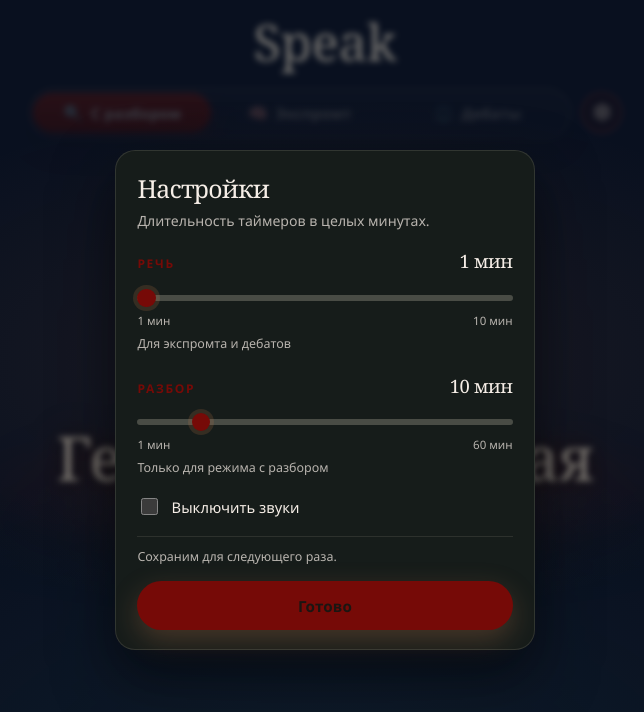
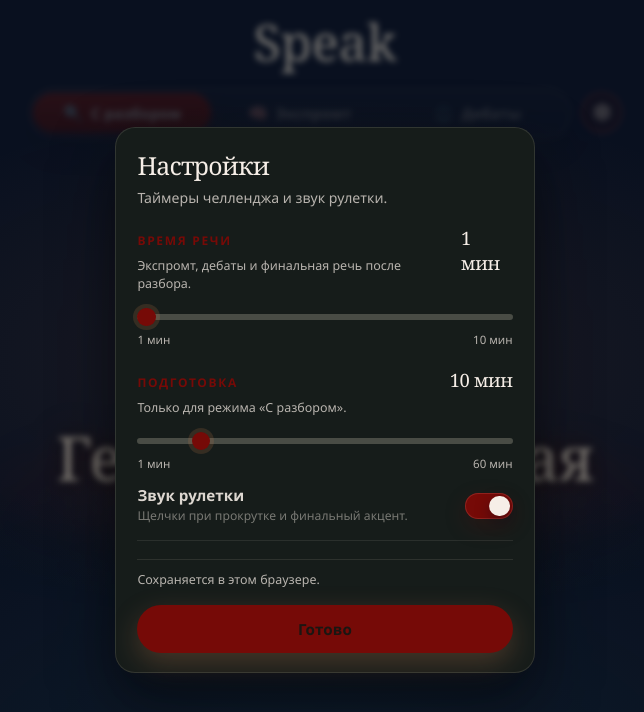
Before and after one commit to h0tzz/thinkquick, a Next.js app: page / in a window 1280 px wide. Both pictures are taken after a click on the button 916 px from the left and 112 px from the top of the page. Shown: the top 712 px of the page, without its empty margins (315-959 px from the left). Built offline with nearby package versions, Linux system fonts and the light colour scheme.

Commit message:
Refine challenge settings dialog

```diff
--- a/app/page.tsx
+++ b/app/page.tsx
@@ -616,13 +616,17 @@
   onChangeMinutes: (minutes: number) => void;
 }) {
   const id = useId();
+  const progress = ((minutes - min) / (max - min)) * 100;
 
   return (
     <div className="duration-field">
       <div className="duration-head">
+        <div className="duration-copy">
           <label className="duration-label" htmlFor={id}>
             {label}
           </label>
+          {hint ? <p className="duration-hint">{hint}</p> : null}
+        </div>
         <span className="duration-value" aria-live="polite">
           {formatDuration(minutes * 60)}
         </span>
@@ -638,6 +642,7 @@
         min={min}
         onChange={(event) => onChangeMinutes(Number(event.currentTarget.value))}
         step={1}
+        style={{ "--progress": `${progress}%` } as CSSProperties}
         type="range"
         value={minutes}
       />
@@ -645,7 +650,6 @@
         <span>{min} мин</span>
         <span>{max} мин</span>
       </div>
-      {hint ? <p className="duration-hint">{hint}</p> : null}
     </div>
   );
 }
@@ -674,7 +678,7 @@
   const panelRef = useRef<HTMLDivElement | null>(null);
   const dialogId = useId();
   const titleId = useId();
-  const muteId = useId();
+  const soundId = useId();
 
   const close = useCallback(() => {
     setOpen(false);
@@ -741,37 +745,49 @@
                   Настройки
                 </h2>
                 <p className="settings-panel-blurb">
-                  Длительность таймеров в целых минутах.
+                  Таймеры челленджа и звук рулетки.
                 </p>
               </header>
 
+              <div className="settings-list">
                 <DurationField
-                hint="Для экспромта и дебатов"
-                label="Речь"
+                  hint="Экспромт, дебаты и финальная речь после разбора."
+                  label="Время речи"
                   max={10}
                   min={1}
                   minutes={Math.round(speechSeconds / 60)}
                   onChangeMinutes={(minutes) => onChangeSpeech(minutes * 60)}
                 />
                 <DurationField
-                hint="Только для режима с разбором"
-                label="Разбор"
+                  hint="Только для режима «С разбором»."
+                  label="Подготовка"
                   max={60}
                   min={1}
                   minutes={Math.round(researchSeconds / 60)}
                   onChangeMinutes={(minutes) => onChangeResearch(minutes * 60)}
                 />
 
-              <div className="settings-mute">
+                <label className="settings-toggle" htmlFor={soundId}>
+                  <span className="settings-toggle-copy">
+                    <span className="settings-toggle-title">Звук рулетки</span>
+                    <span className="settings-toggle-hint">
+                      Щелчки при прокрутке и финальный акцент.
+                    </span>
+                  </span>
                   <input
-                  checked={muted}
-                  id={muteId}
-                  onChange={(event) => onChangeMuted(event.currentTarget.checked)}
+                    checked={!muted}
+                    className="sr-only"
+                    id={soundId}
+                    onChange={(event) => onChangeMuted(!event.currentTarget.checked)}
                     type="checkbox"
                   />
-                <label htmlFor={muteId}>Выключить звуки</label>
-              </div>
-              <p className="settings-note">Сохраним для следующего раза.</p>
+                  <span className="settings-switch" aria-hidden="true">
+                    <span />
+                  </span>
+                </label>
+              </div>
+
+              <p className="settings-note">Сохраняется в этом браузере.</p>
               <button className="btn primary settings-done" onClick={close} type="button">
                 Готово
               </button>
--- a/app/video-challenge.css
+++ b/app/video-challenge.css
@@ -760,25 +760,104 @@
 }
 
 .challenge-page .settings-overlay {
+  backdrop-filter: blur(12px);
   background:
-    radial-gradient(70% 55% at 50% 45%, #760a0729, transparent 60%),
-    radial-gradient(90% 80% at 50% 100%, #0a153673, transparent 55%),
-    #0a1536e8;
+    radial-gradient(54% 48% at 50% 36%, #760a071f, transparent 64%),
+    #0a1536e6;
 }
 
-.challenge-page .settings-panel,
+.challenge-page .settings-panel {
+  width: min(92vw, 30rem);
+  border-radius: 0.8rem;
+  padding: 1.45rem 1.55rem 1.4rem;
+  background:
+    linear-gradient(180deg, #1a1f2d 0%, #121725 100%) padding-box,
+    linear-gradient(145deg, #f6eee735, #760a073d, #f6eee714) border-box;
+  border: 1px solid transparent;
+  box-shadow:
+    inset 0 1px 0 #ffffff0d,
+    0 1.4rem 4rem #02071699;
+}
+
 .challenge-page .niche-menu {
   background: #171b26;
-  box-shadow:
-    inset 0 0 0 1px #f6eee71f,
-    0 24px 60px #0000008c;
+  box-shadow: inset 0 0 0 1px #f6eee71f, 0 24px 60px #0000008c;
+}
+
+.challenge-page .settings-panel-head {
+  margin-bottom: 1.05rem;
+}
+
+.challenge-page .settings-panel-title {
+  font-size: 1.72rem;
+  line-height: 0.98;
+}
+
+.challenge-page .settings-panel-blurb {
+  max-width: 30ch;
+  margin-top: 0.38rem;
+  color: #f6eee78f;
+  font-size: 0.88rem;
+  line-height: 1.42;
+}
+
+.settings-list {
+  display: grid;
+  gap: 0;
+}
+
+.challenge-page .duration-field {
+  padding: 0.9rem 0 1rem;
+  border-bottom: 1px solid #f6eee716;
+}
+
+.challenge-page .duration-field + .duration-field {
+  margin-top: 0;
+}
+
+.challenge-page .duration-head {
+  align-items: flex-start;
+  gap: 1rem;
+  margin-bottom: 0.72rem;
+}
+
+.duration-copy {
+  min-width: 0;
 }
 
 .challenge-page .settings-note {
-  border-top-color: #f6eee71a;
+  margin: 0.78rem 0 0;
+  padding-top: 0;
+  border-top: 0;
+  color: #f6eee765;
+  font-size: 0.75rem;
+  text-align: center;
 }
 
-.challenge-page .duration-label,
+.challenge-page .duration-label {
+  display: block;
+  color: #f6eee7e3;
+  font-size: 0.95rem;
+  font-weight: 760;
+  letter-spacing: 0;
+  line-height: 1.1;
+  text-transform: none;
+}
+
+.challenge-page .duration-hint {
+  margin: 0.24rem 0 0;
+  color: #f6eee770;
+  font-size: 0.76rem;
+  line-height: 1.35;
+}
+
+.challenge-page .duration-value {
+  flex-shrink: 0;
+  color: #f6eee7;
+  font-size: 1.35rem;
+  line-height: 1;
+}
+
 .challenge-page .reel-eyebrow,
 .challenge-page .timer-topic,
 .challenge-page .niche-option.is-active {
@@ -786,37 +865,127 @@
 }
 
 .challenge-page .duration-slider {
-  background: #f6eee71f;
+  height: 0.3rem;
+  background: linear-gradient(
+    90deg,
+    #f6eee7bd 0 var(--progress, 0%),
+    #f6eee71f var(--progress, 0%)
+  );
 }
 
 .challenge-page .duration-slider::-webkit-slider-runnable-track {
-  background: #f6eee71f;
+  height: 0.3rem;
+  background: transparent;
 }
 
 .challenge-page .duration-slider::-moz-range-track {
-  background: #f6eee71f;
+  height: 0.3rem;
+  background: transparent;
 }
 
 .challenge-page .duration-slider::-webkit-slider-thumb {
-  background: #760a07;
-  box-shadow: 0 0 0 4px #760a0738;
+  width: 1rem;
+  height: 1rem;
+  margin-top: -0.35rem;
+  background: #f6eee7;
+  box-shadow: 0 0 0 3px #f6eee71a, 0 0.4rem 1rem #02071675;
 }
 
 .challenge-page .duration-slider::-moz-range-thumb {
-  background: #760a07;
-  box-shadow: 0 0 0 4px #760a0738;
+  width: 1rem;
+  height: 1rem;
+  background: #f6eee7;
+  box-shadow: 0 0 0 3px #f6eee71a, 0 0.4rem 1rem #02071675;
 }
 
 .challenge-page .duration-slider:hover::-webkit-slider-thumb,
 .challenge-page .duration-slider:focus-visible::-webkit-slider-thumb {
-  background: #a31610;
-  box-shadow: 0 0 0 5px #760a0752;
+  background: #fff7f3;
+  box-shadow: 0 0 0 4px #760a0752, 0 0.4rem 1rem #02071675;
 }
 
 .challenge-page .duration-slider:hover::-moz-range-thumb,
 .challenge-page .duration-slider:focus-visible::-moz-range-thumb {
-  background: #a31610;
-  box-shadow: 0 0 0 5px #760a0752;
+  background: #fff7f3;
+  box-shadow: 0 0 0 4px #760a0752, 0 0.4rem 1rem #02071675;
+}
+
+.challenge-page .duration-ends {
+  margin-top: 0.42rem;
+  color: #f6eee75f;
+  font-size: 0.68rem;
+}
+
+.settings-toggle {
+  display: flex;
+  align-items: center;
+  justify-content: space-between;
+  gap: 1rem;
+  min-height: 4.4rem;
+  padding: 0.95rem 0;
+  border-bottom: 1px solid #f6eee716;
+  color: #f6eee7;
+  cursor: pointer;
+}
+
+.settings-toggle-copy {
+  display: grid;
+  gap: 0.24rem;
+  min-width: 0;
+}
+
+.settings-toggle-title {
+  color: #f6eee7e3;
+  font-size: 0.95rem;
+  font-weight: 760;
+  line-height: 1.1;
+}
+
+.settings-toggle-hint {
+  color: #f6eee770;
+  font-size: 0.76rem;
+  line-height: 1.35;
+}
+
+.settings-switch {
+  flex: 0 0 auto;
+  width: 3rem;
+  height: 1.62rem;
+  padding: 0.18rem;
+  border-radius: 999px;
+  background: #f6eee718;
+  box-shadow: inset 0 0 0 1px #f6eee72b;
+  transition: background 0.2s, box-shadow 0.2s;
+}
+
+.settings-switch span {
+  display: block;
+  width: 1.26rem;
+  height: 1.26rem;
+  border-radius: 50%;
+  background: #f6eee7;
+  box-shadow: 0 0.35rem 0.9rem #02071666;
+  transition: transform 0.22s cubic-bezier(0.18, 0.82, 0.18, 1);
+}
+
+.settings-toggle input:checked + .settings-switch {
+  background: #760a07;
+  box-shadow: inset 0 0 0 1px #d8665f45, 0 0.5rem 1.4rem #760a0736;
+}
+
+.settings-toggle input:checked + .settings-switch span {
+  transform: translateX(1.38rem);
+}
+
+.settings-toggle input:focus-visible + .settings-switch {
+  outline: 2px solid #c4534a;
+  outline-offset: 0.2rem;
+}
+
+.challenge-page .settings-done {
+  min-height: 2.75rem;
+  margin-top: 1rem;
+  border-radius: 0.7rem;
 }
 
 .challenge-page .niche-trigger,
```
Lines whose indentation alone changed are shown as unchanged.
